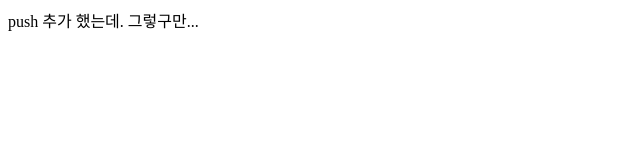
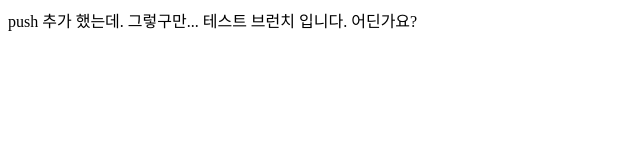
Before and after one commit to yoonjj74/study, a plain HTML site: page index.html in a window 1280 px wide. Shown: the whole page, without its empty margins (0-640 px from the left). Drawn offline with nearby package versions, Linux system fonts and the light colour scheme.

Commit message:
테스트 브런치 테스트 추가.

```diff
--- a/index.html
+++ b/index.html
@@ -5,5 +5,7 @@
 <body>
     push 추가 했는데.
     그렇구만...
+    테스트 브런치 입니다.
+    어딘가요?
 </body>
 </html>
```
